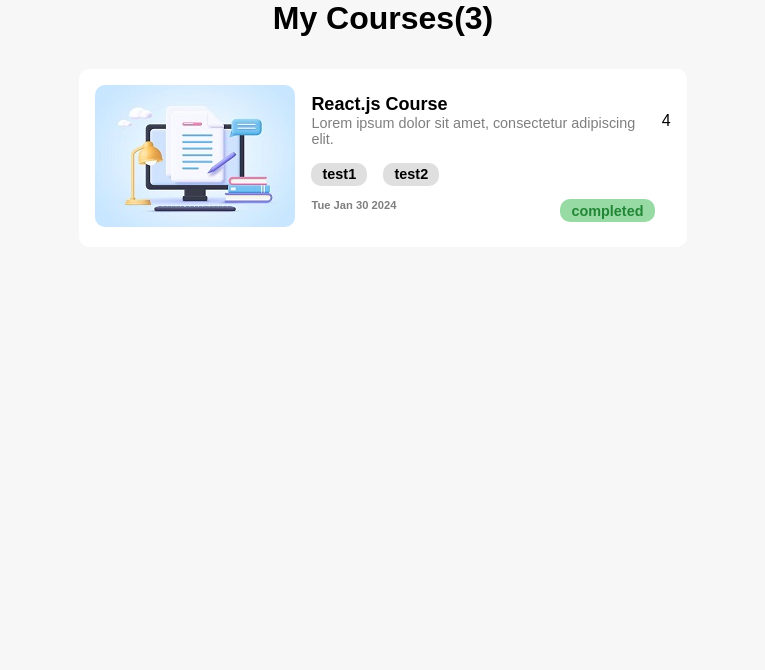
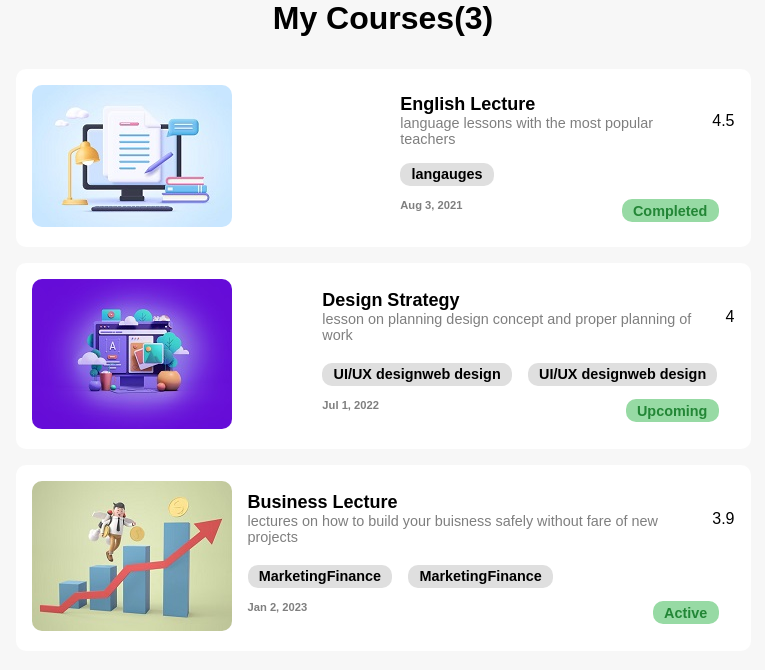
Before and after one commit to nahid-allahparast/courses-list-react, a React (Vite) app: page / in a window 1280 px wide. Shown: the top 670 px of the page, without its empty margins (257-1022 px from the left). Built offline with nearby package versions, Linux system fonts and the light colour scheme.

Commit message:
cousCard component became extract & dynamic

```diff
--- a/src/App.css
+++ b/src/App.css
@@ -4,8 +4,9 @@ h1 {
 
 .course-list {
   display: flex;
-  justify-content: center;
-  padding-top: 2rem;
+  flex-direction: column;
+  justify-content: space-around;
+  padding-top: 1rem;
 }
 .course-item {
   display: flex;
@@ -13,6 +14,7 @@ h1 {
   background-color: #ffffff;
   border-radius: 10px;
   padding: 1rem;
+  margin-top: 1rem;
 }
 .course-item__image {
   border-radius: 10px;
--- a/src/App.jsx
+++ b/src/App.jsx
@@ -1,6 +1,6 @@
 import "./App.css";
 import CourseList from "./components/CourseList";
-// import "./index.css"
+
 
 const App = () => {
   return (
--- /dev/null
+++ b/src/components/CourseCard.jsx
@@ -0,0 +1,56 @@
+const CourseCard = ({ course }) => {
+  return (
+    <div className="course-item">
+      <div className="course-item__image">
+        <img
+          className="course-item__image__img"
+          src={course.imageUrl}
+          alt={course.title}
+        />
+      </div>
+      <div className="course-item__detaile">
+        <CourseCardBody course={course} />
+        <CourseCardFooter course={course} />
+      </div>
+    </div>
+  );
+};
+
+export default CourseCard;
+
+const CourseCardBody = ({ course }) => {
+  return (
+    <div className="course-item__body">
+      <div>
+        <p className="title">{course.title}</p>
+        <p className="desc">{course.description}</p>
+      </div>
+      <span className="rate">{course.rate}</span>
+    </div>
+  );
+};
+
+const CourseCardFooter = ({course}) => {
+  return (
+    <div className="course-item__footer">
+      <div className="tags">
+        {course.tags.map((tag) => (
+          <span key={tag} className="badge badge--secondary">
+            {course.tags}
+          </span>
+        ))}
+      </div>
+      <div className="caption">
+        <div className="date">
+          {new Date(course.start).toLocaleDateString("en-US", {
+            year: "numeric",
+            month: "short",
+            day: "numeric",
+          })}
+        </div>
+        <span className="badge badge--primary">{course.status}</span>
+      </div>
+      <div></div>
+    </div>
+  );
+};
--- a/src/components/CourseList.jsx
+++ b/src/components/CourseList.jsx
@@ -1,43 +1,47 @@
+import CourseCard from "./CourseCard";
+
+const courses = [
+  {
+    id: 1,
+    title: "English Lecture",
+    description: "language lessons with the most popular teachers",
+    imageUrl: "/images/img1.jpg",
+    rate: "4.5",
+    tags: ["langauges"],
+    start: "2021-08-03T20:46:30.615Z",
+    status: "Completed",
+  },
+  {
+    id: 2,
+    title: "Design Strategy",
+    description:
+      "lesson on planning design concept and proper planning of work",
+    imageUrl: "/images/img2.jpg",
+    rate: "4",
+    tags: ["UI/UX design", "web design"],
+    start: "2022-07-01T20:46:30.615Z",
+    status: "Upcoming",
+  },
+  {
+    id: 3,
+    title: "Business Lecture",
+    description:
+      "lectures on how to build your buisness safely without fare of new projects",
+    imageUrl: "/images/img3.jpg",
+    rate: "3.9",
+    tags: ["Marketing", "Finance"],
+    start: "2023-01-02T20:46:30.615Z",
+    status: "Active",
+  },
+];
 const CourseList = () => {
-    return ( <div className="course-list">
-    <div className="course-item">
-      <div className="course-item__image">
-        <img
-          className="course-item__image__img"
-          src="/images/img1.jpg"
-          alt=""
-        />
-      </div>
-      <div className="course-item__detaile">
-        <div className="course-item__body">
-          <div>
-            <p className="title">React.js Course</p>
-            <p className="desc">
-              Lorem ipsum dolor sit amet, consectetur adipiscing elit.
-            </p>
-          </div>
-          <span className="rate">4</span>
-        </div>
-        <div className="course-item__footer">
-          <div className="tags">
-            <span className="badge badge--secondary">test1</span>
-            <span className="badge badge--secondary">test2</span>
-          </div>
-          <div className="caption">
-            <div className="date">
-              {new Date().toDateString("en,Us", {
-                year: "numeric",
-                month: "short",
-                day: "numeric",
-              })}
-            </div>
-            <span className="badge badge--primary">completed</span>
-          </div>
-          <div></div>
-        </div>
-      </div>
+  return (
+    <div className="course-list">
+      {courses.map((course) => (
+        <CourseCard key={course.id} course={course} />
+      ))}
     </div>
-  </div> );
-}
+  );
+};
 
 export default CourseList;
```
